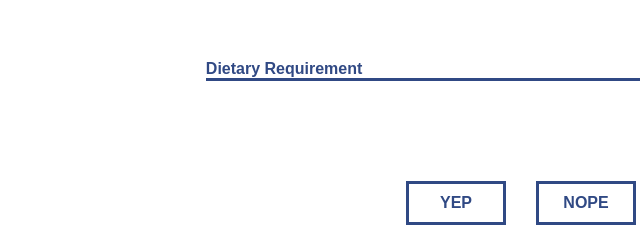
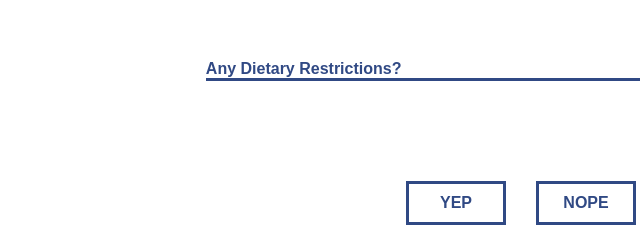
Before and after one commit to LamaSix/islaandchris.com, a website: page app/index.html in a window 1280 px wide. Both pictures are taken after a click on the link "RSVP HERE". Shown: the part 404-634 px from the top of the page, 119-759 px from the left. Drawn offline with nearby package versions, Linux system fonts and the light colour scheme; files that its build step writes are made by us from their sources.

Commit message:
changed the language for people

```diff
--- a/app/index.html
+++ b/app/index.html
@@ -158,7 +158,7 @@
             <div role="textbox" contenteditable="true" id="input-email" class="input" data-text="Email"></div>
           </div>
           <div class="field">
-            <div role="textbox" contenteditable="true" id="input-dietary-reqs" class="input" data-text="Dietary Requirement"></div>
+            <div role="textbox" contenteditable="true" id="input-dietary-reqs" class="input" data-text="Any Dietary Restrictions?"></div>
           </div>
           <div class="buttons">
             <button id="yep" data-response="yep">Yep</button>
```
